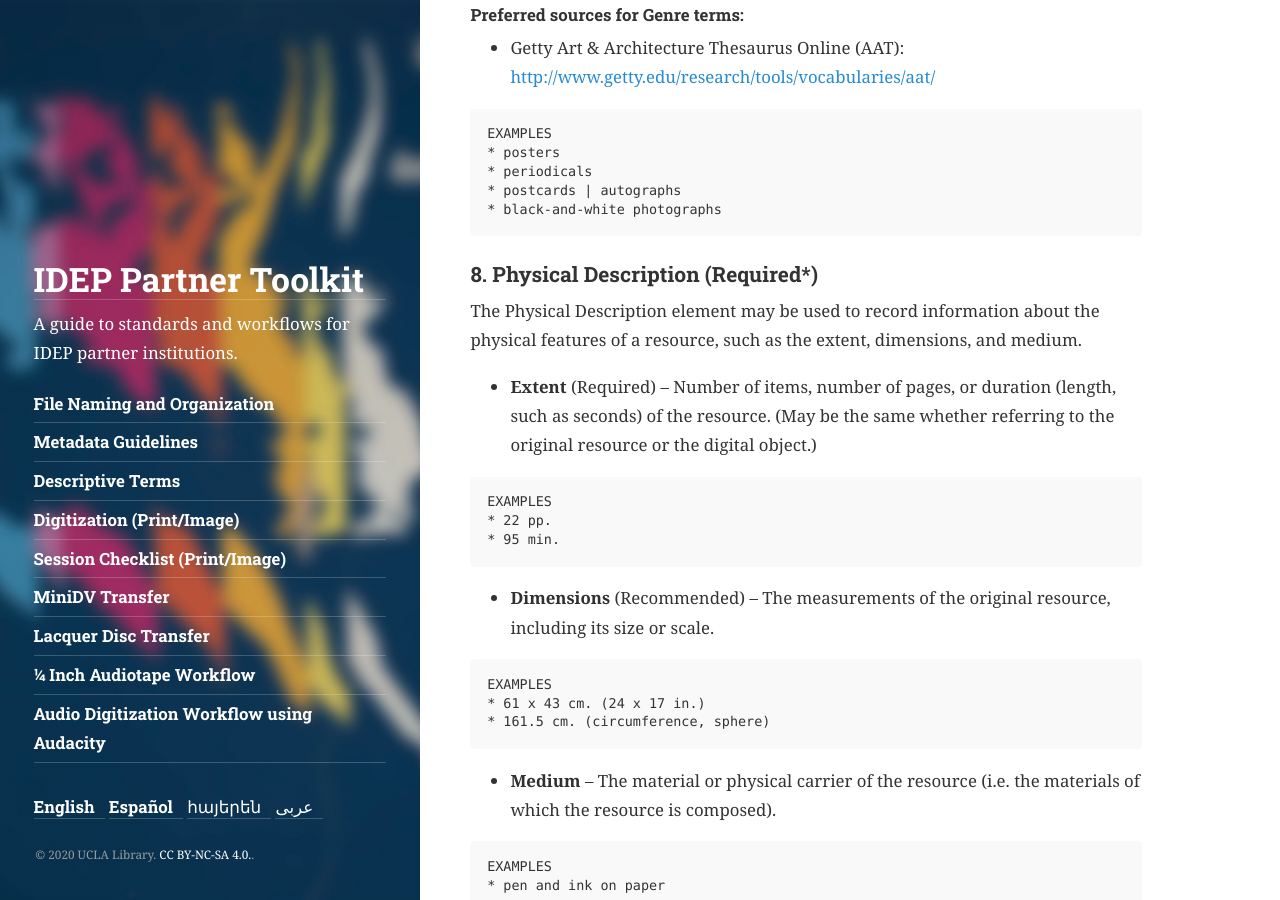
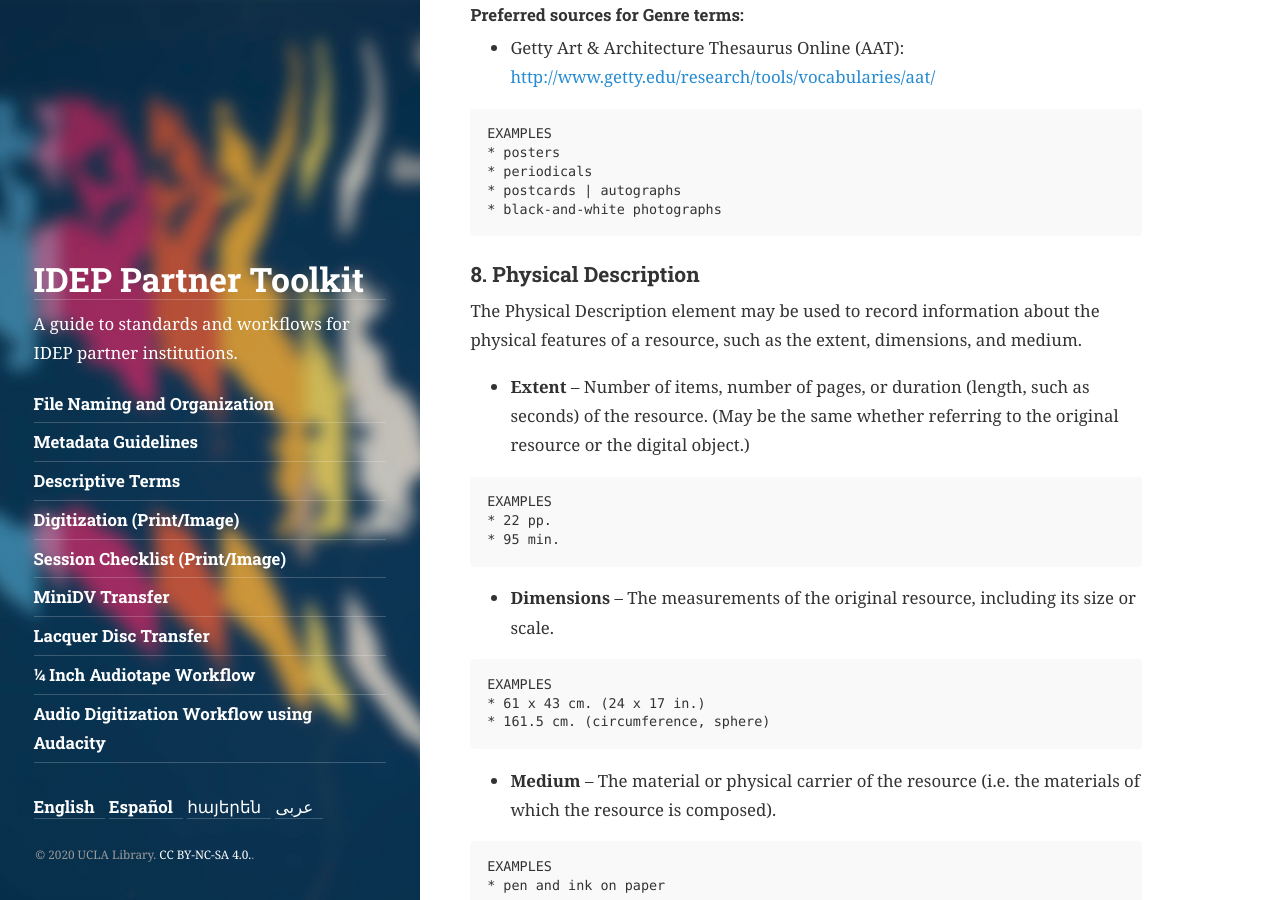
Before and after one commit to UCLALibrary/ideptoolkit, a Jekyll site: the page built from terms.md, in a window 1280 px wide and 900 px high, scrolled down 5352 px. Built offline with Jekyll 4.4.1, drawn with Linux system fonts in a browser that asks for light colours; some of the changed text lies outside the part shown.

Commit message:
change physical desc to recommended

````diff
--- a/terms.md
+++ b/terms.md
@@ -16,7 +16,7 @@ permalink: /terms
 - [5. Date (Required)](#5-date-required)
 - [6. Language (Required)](#6-language-required)
 - [7. Type (Required)](#7-type-required)
-- [8. Physical Description (Required*)](#8-physical-description-required)
+- [8. Physical Description (Recommended)](#8-physical-description-required)
 - [9.  Institution/Repository and Physical Collection information (Required)](#9-institutionrepository-and-physical-collection-information-required)
 - [10. Rights (Required)](#10-rights-required)
 - [11. Abstract and other Notes (Recommended)](#11-abstract-and-other-notes-recommended)
@@ -183,10 +183,10 @@ EXAMPLES
 * black-and-white photographs
 ```
 
-### 8. Physical Description (Required*)
+### 8. Physical Description
 The Physical Description element may be used to record information about the physical features of a resource, such as the extent, dimensions, and medium.
 
-* **Extent** (Required) – Number of items, number of pages, or duration (length, such as seconds) of the resource. (May be the same whether referring to the original resource or the digital object.)
+* **Extent** – Number of items, number of pages, or duration (length, such as seconds) of the resource. (May be the same whether referring to the original resource or the digital object.)
 
 ```
 EXAMPLES
@@ -194,7 +194,7 @@ EXAMPLES
 * 95 min.
 ```
 
-* **Dimensions** (Recommended) – The measurements of the original resource, including its size or scale.
+* **Dimensions** – The measurements of the original resource, including its size or scale.
 
 ```
 EXAMPLES
````
